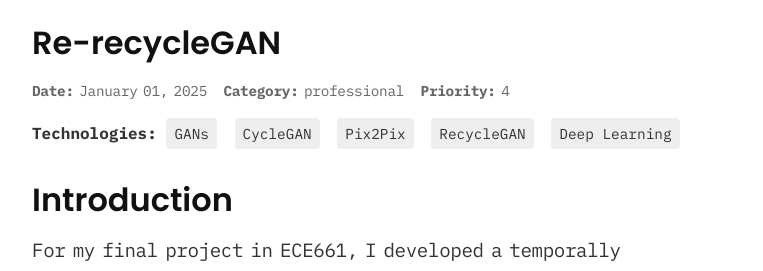
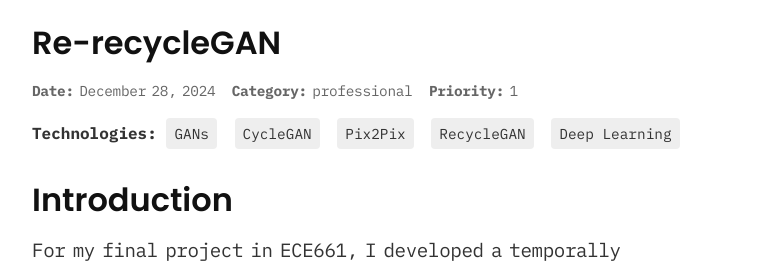
Before and after one commit to michaelscutari/michaelscutari.github.io, a Jekyll site: the page built from _projects/rerecyclegan.md, in a window 1280 px wide and 900 px high, scrolled down 363 px. Shown: the part 179-450 px from the top of the window, without its empty margins (256-1019 px from the left). Built offline with Jekyll 4.4.1, drawn with Linux system fonts in a browser that asks for light colours.

Commit message:
small fixes

```diff
--- a/_projects/rerecyclegan.md
+++ b/_projects/rerecyclegan.md
@@ -1,8 +1,8 @@
 ---
 title: "Re-recycleGAN"
-date: 2025-01-01
+date: 2024-12-28
 category: "professional"
-priority: 4
+priority: 1
 header_image: "/assets/images/gan_poster.png"
 description: "Built a temporaily consistent video-to-video translation network. Top 6 (highest) of ECE661 final projects."
 layout: "project"
```
Also changed, not shown: _projects/demo.md (+0 -1 lines), _projects/general_robotics_lab.md (+1 -2 lines), 3 other files.
